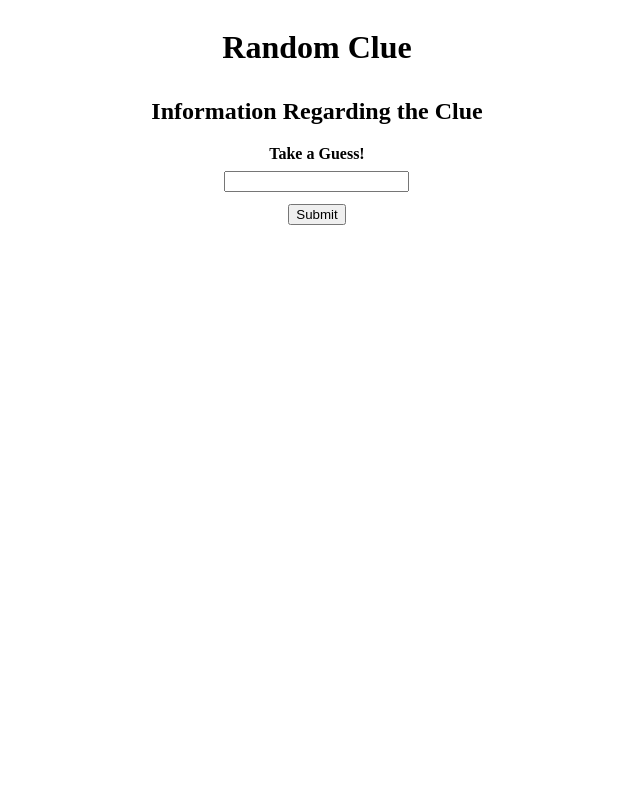
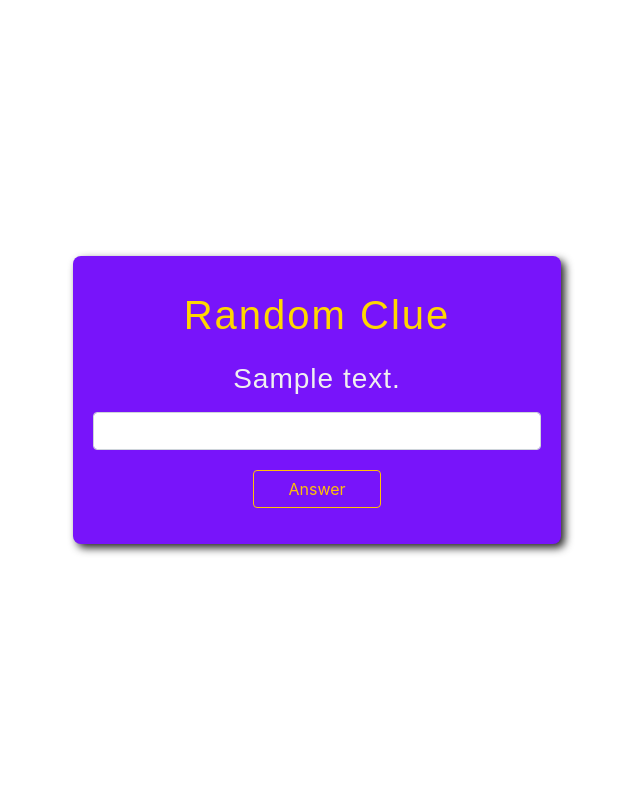
Before and after one commit to Nesmith-Charlesii/Caktus_Assessment, a Django app: page /crossword_drill/ in a window 1280 px wide. Shown: the whole page, without its empty margins (323-963 px from the left). Run offline with Django 3.2, Linux system fonts and the light colour scheme; tables that the repository leaves empty hold one stand-in row (values such as "Sample post").

Commit message:
added styling to index 'base.html'. defined get request to query for all clues in DB and display a random clue as 'context' to base.html

```diff
--- a/tdd_exercise/static/css/clue.css
+++ b/tdd_exercise/static/css/clue.css
@@ -2,27 +2,58 @@
     box-sizing: border-box;
 }
 
-.clue_container {
+.container {
+    height: 100vh;
+    display: flex;
+    justify-content: center;
+    align-items: center;
+}
+
+.clue-container {
+    background-color: rgb(120, 20, 250);
     display: flex;
     flex-direction: column;
-    align-items: center;
     justify-content: center;
+    border-radius: 8px;
+    padding: 20px;
+    box-shadow: 4px 4px 8px rgb(40, 40, 40);
 }
 
+
 .clue-header {
-    margin-bottom: -10px;
+    margin-top: 15px;
+    font-family: arial, sans-serif;
+    text-align: center;
+    margin-bottom: 15px;
+    color: gold;
+    letter-spacing: 2px;
 }
 
-form {
+.clue {
+    font-family: arial, sans-serif;
+    text-align: center;
+    color: rgb(240, 240, 240);
+    letter-spacing: 1px
+}
+
+.form-group {
     display: flex;
     flex-direction: column;
+    justify-content: center;
     align-items: center;
 }
 
 form input {
     margin-top: 8px;
+    width: 35vw !important;
+}
+
+.clue-submit-button {
+    display: flex;
+    justify-content: center;
 }
 
 #submit-guess {
-    margin-top: 12px;
+    margin-top: 20px;
+    width: 10vw !important;
 }
--- a/tdd_exercise/templates/base.html
+++ b/tdd_exercise/templates/base.html
@@ -5,27 +5,31 @@
     <meta name="viewport" content="width=device-width, initial-scale=1, shrink-to-fit=no">
     <meta name="description" content="Crossword puzzle TDD exercise.">
     <title>{% block title %}Crossword Exercise{% endblock %}</title>
+    <link rel="stylesheet" href="https://cdn.jsdelivr.net/npm/bootstrap@4.6.0/dist/css/bootstrap.min.css" integrity="sha384-B0vP5xmATw1+K9KRQjQERJvTumQW0nPEzvF6L/Z6nronJ3oUOFUFpCjEUQouq2+l" crossorigin="anonymous">
     {% load static %}
-    <link rel="stylesheet" type="text/css" href="{% static '/css/clue.css' %}"/>
+    <link rel="stylesheet" type="text/css" href="{% static 'css/clue.css' %}"/>
   </head>
 
   <body>
     <!-- Begin page content -->
     <main role="main" class="container">
       {% block content %}
-      <div class="clue_container">
+      <div class="clue-container">
         <div class="clue-header">
           <h1>Random Clue</h1>
         </div>
         <div class="clue-form">
           <div class="clue">
-            <h2>Information Regarding the Clue</h2>
+            <h3>{{display_clue.clue_text}}</h3>
           </div>
           <form method="POST" action="">
             {% csrf_token %}
-            <label for="guess"><strong>Take a Guess!</strong></label>
-            <input type="text" name="guess" id="_guess"/>
-            <input type="submit" id="submit-guess"/>
+            <div class="form-group">
+              <input class="form-control" type="text" name="guess" id="_guess"/>
+              <div class="clue-submit-button">
+                <input class="btn btn-outline-warning" type="submit" id="submit-guess" value="Answer"/>
+              </div>
+              </div>
           </form>
         </div>
       </div>
--- a/xword_data/views.py
+++ b/xword_data/views.py
@@ -2,9 +2,17 @@
 from django.http import HttpResponse, HttpResponseRedirect
 from django.urls import reverse
 from django.views import View
+import random
+from .models import Clue, Puzzle, Entry
 
 
 # Create your views here.
 class DrillView(View):
     def get(self, request):
-        return render(request, 'base.html')
+        clues = Clue.objects.all()
+        display_clue = random.choice(clues)
+        print(display_clue.clue_text)
+        context = {
+            'display_clue': display_clue
+        }
+        return render(request, 'base.html', context)
```
